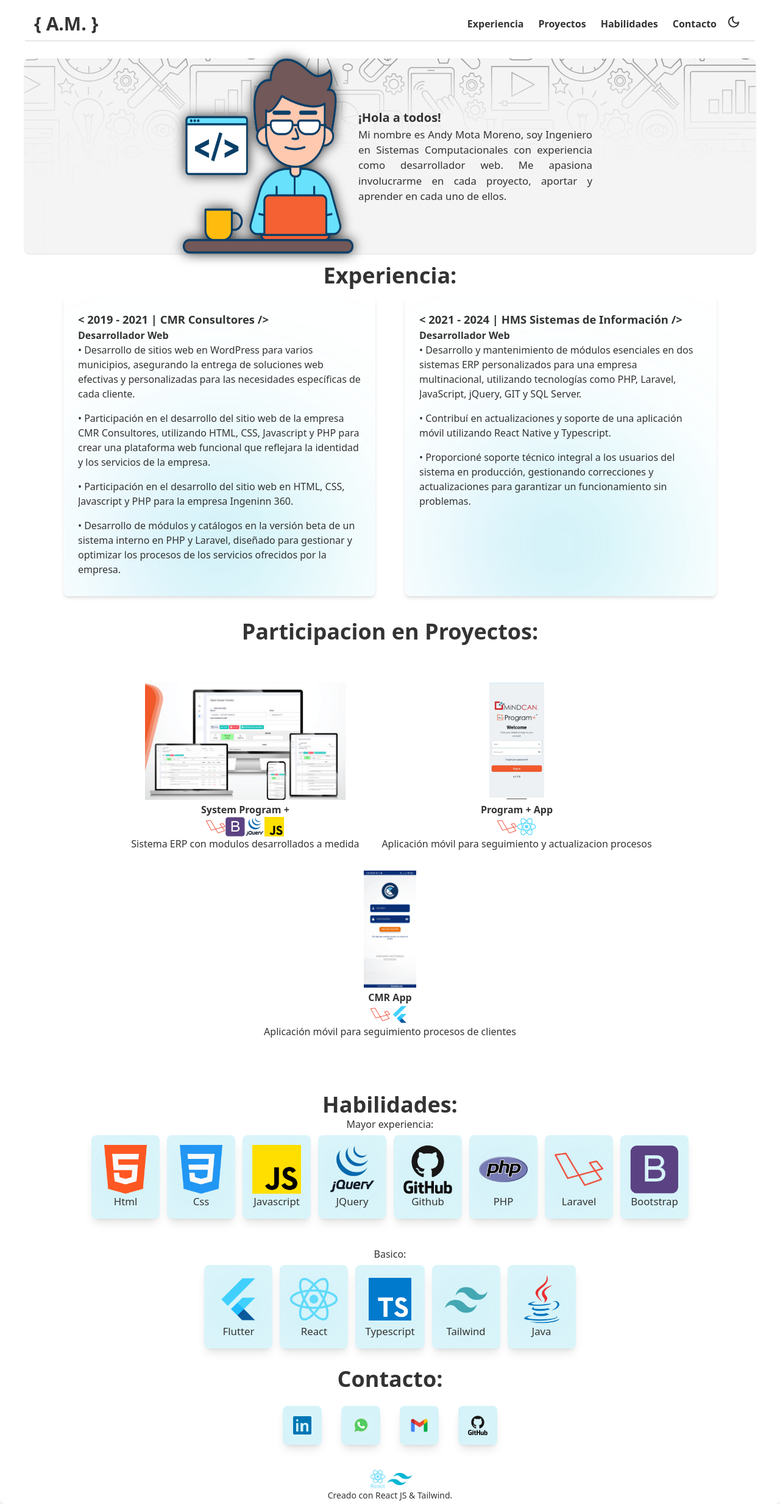
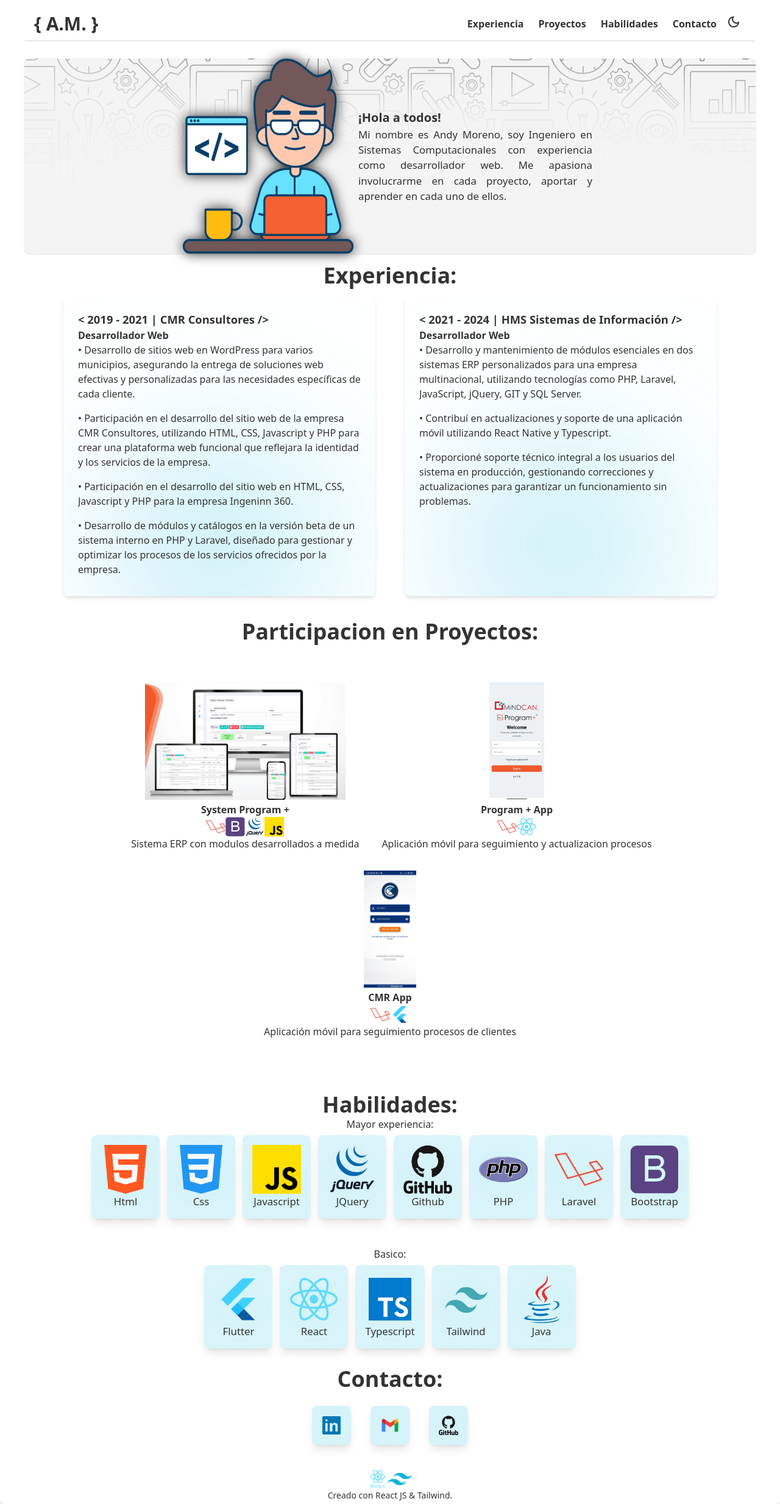
Before and after one commit to antrick/portfolio-react, a React (Create React App) app: page / in a window 1280 px wide. Shown: the whole page at 61% size. Built offline with nearby package versions, Linux system fonts and the light colour scheme.

Commit message:
nuevo cambio

```diff
--- a/src/Components.js/MainContent.js
+++ b/src/Components.js/MainContent.js
@@ -70,7 +70,7 @@ const MainContent = () => {
             <div className="flex flex-wrap md:w-1/3 text-justify p-2">
               <h1 className="font-bold">¡Hola a todos!</h1>
               <p>
-              Mi nombre es Andy Mota Moreno, soy Ingeniero en Sistemas Computacionales con experiencia como desarrollador web. Me apasiona involucrarme en cada proyecto, aportar y aprender en cada uno de ellos.
+              Mi nombre es Andy Moreno, soy Ingeniero en Sistemas Computacionales con experiencia como desarrollador web. Me apasiona involucrarme en cada proyecto, aportar y aprender en cada uno de ellos.
               </p>
             </div>
           </div>
@@ -160,7 +160,7 @@ const MainContent = () => {
         </div>
         <div className="flex justify-center items-center flex-wrap">
           <ButtonContact icon={icoLinkedin} url="https://www.linkedin.com/in/andy-mota-moreno/" />
-          <ButtonContact icon={icoWhatsapp} url="https://wa.me/529511621262"/>
+          {/* <ButtonContact icon={icoWhatsapp} url="https://wa.me/529511621262"/> */}
           <ButtonContact  icon={icoGmail} url="mailto:andy.mota.moreno@gmail.com"/>
           <ButtonContact  icon={iconGithub} url="https://github.com/antrick"/>
         </div>
```
